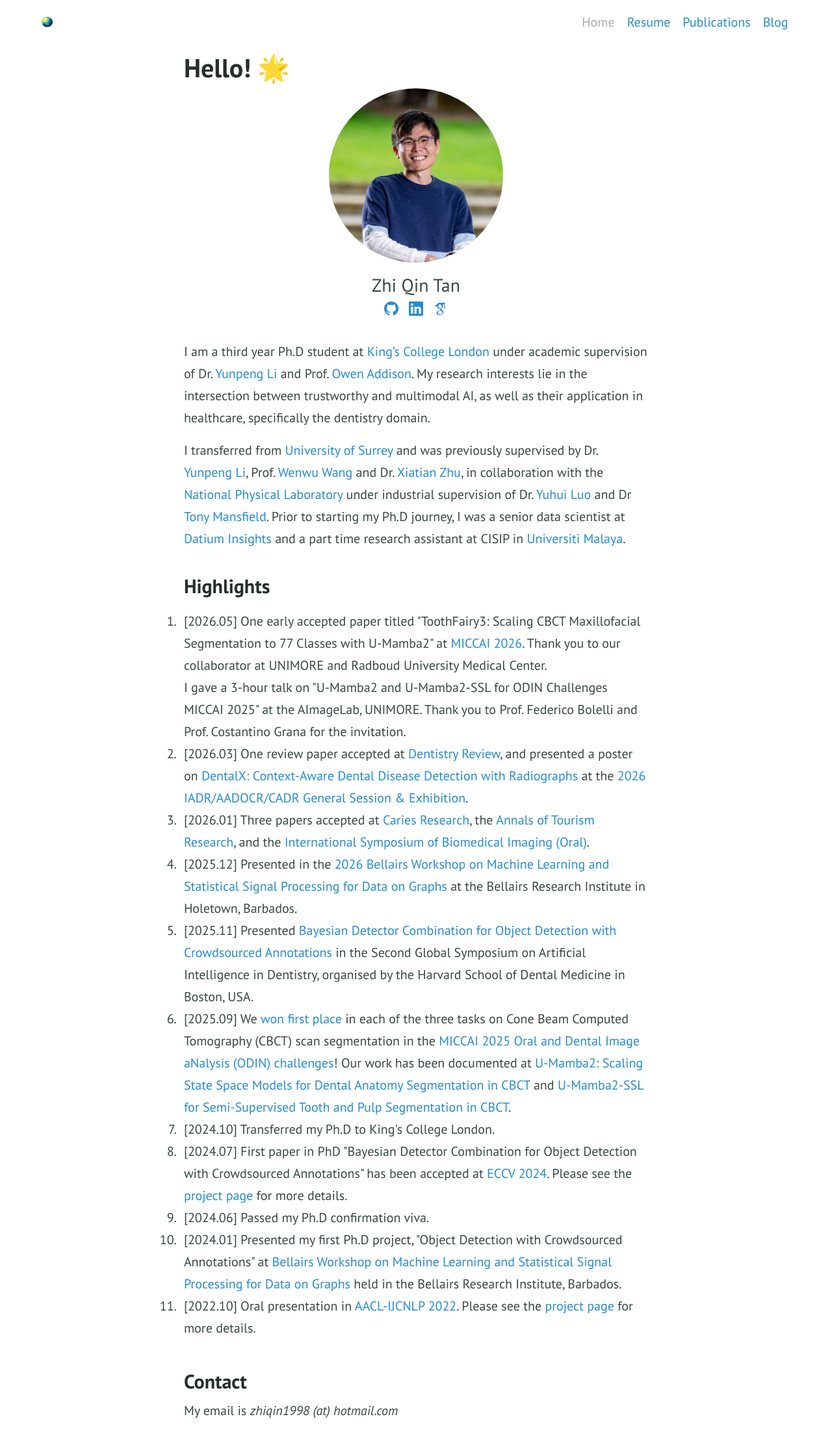
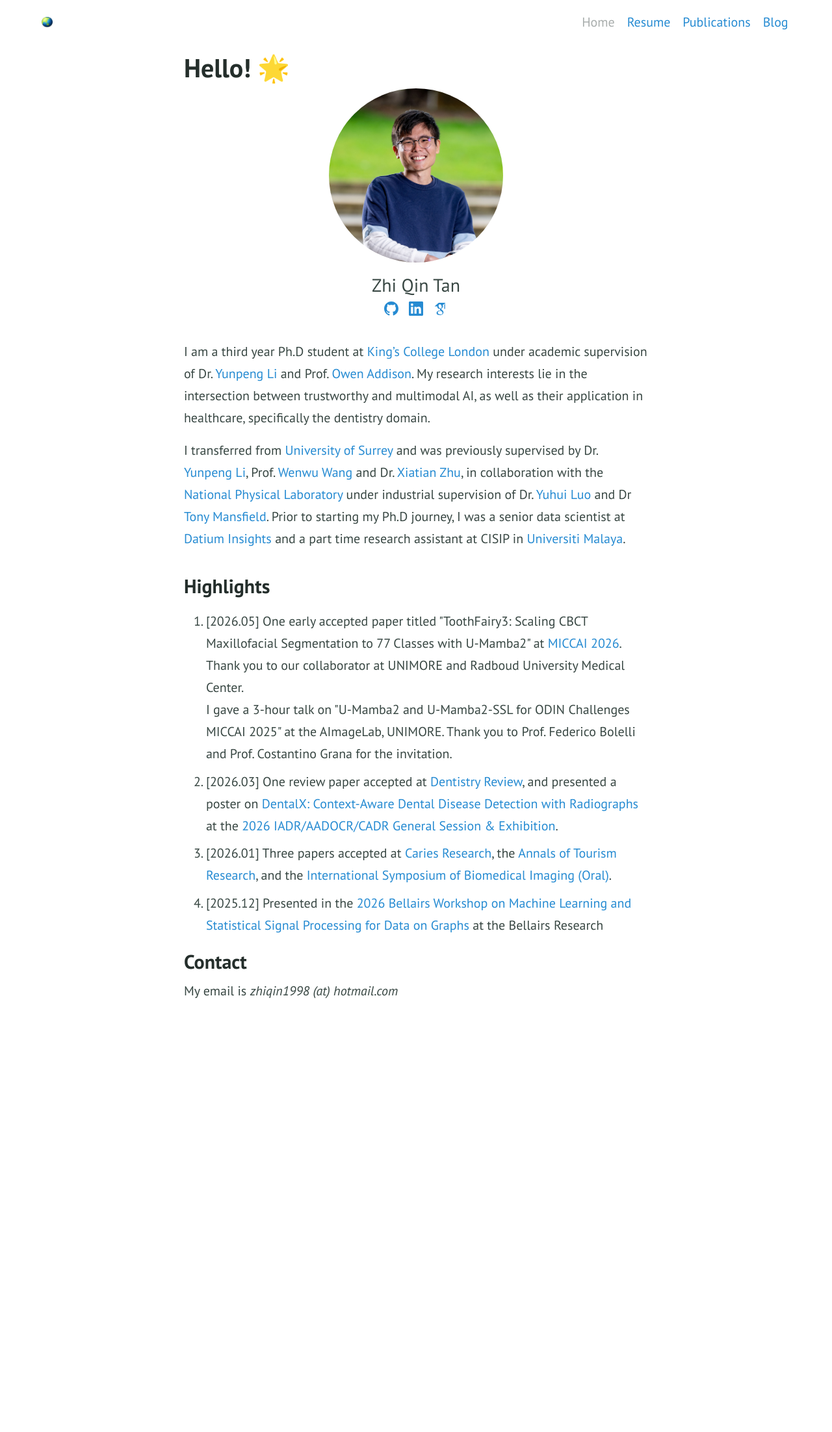
Before and after one commit to zhiqin1998/zhiqin1998.github.io, a Jekyll site: the page built from index.md, in a window 1280 px wide. Shown: the whole page at 65% size. Built offline with Jekyll 4.4.1, drawn with Linux system fonts in a browser that asks for light colours; after the commit the page ends 1699 px from its top, so only the background shows below that.

Commit message:
style change

```diff
--- a/assets/styles.scss
+++ b/assets/styles.scss
@@ -4,3 +4,22 @@ styles: true
 ---
 
 @import "alembic";
+
+.highlights {
+  max-height: 30rem;
+  overflow-y: auto;
+  padding-right: 0rem;
+
+  ol {
+    list-style-type: decimal;
+    padding-left: 2rem;
+  }
+
+  li::before {
+    display: none;
+  }
+
+  li:not(:last-child) {
+    margin-bottom: .5rem;
+  }
+}
--- a/index.md
+++ b/index.md
@@ -29,7 +29,7 @@ I am a third year Ph.D student at [King's College London](https://www.kcl.ac.uk/
 I transferred from [University of Surrey](https://www.surrey.ac.uk/){:target="_blank"} and was previously supervised by Dr. [Yunpeng Li](https://www.surrey.ac.uk/people/yunpeng-li){:target="_blank"}, Prof. [Wenwu Wang](https://www.surrey.ac.uk/people/wenwu-wang){:target="_blank"} and Dr. [Xiatian Zhu](https://www.surrey.ac.uk/people/xiatian-zhu){:target="_blank"}, in collaboration with the [National Physical Laboratory](https://www.npl.co.uk/){:target="_blank"} under industrial supervision of Dr. [Yuhui Luo](https://ieeexplore.ieee.org/author/37274222400){:target="_blank"} and Dr [Tony Mansfield](https://scholar.google.com/citations?user=0RF3pxoAAAAJ){:target="_blank"}. Prior to starting my Ph.D journey, I was a senior data scientist at [Datium Insights](https://datiuminsights.com.au/){:target="_blank"} and a part time research assistant at CISIP in [Universiti Malaya](https://um.edu.my/){:target="_blank"}.
 
 ### Highlights
-<div>
+<div class="highlights">
   <ol>
     <li>
       [2026.05] One early accepted paper titled "ToothFairy3: Scaling CBCT Maxillofacial Segmentation to 77 Classes with U-Mamba2" at <a href="https://conferences.miccai.org/2026" target="_blank">MICCAI 2026</a>. Thank you to our collaborator at UNIMORE and Radboud University Medical Center. <br>
```
